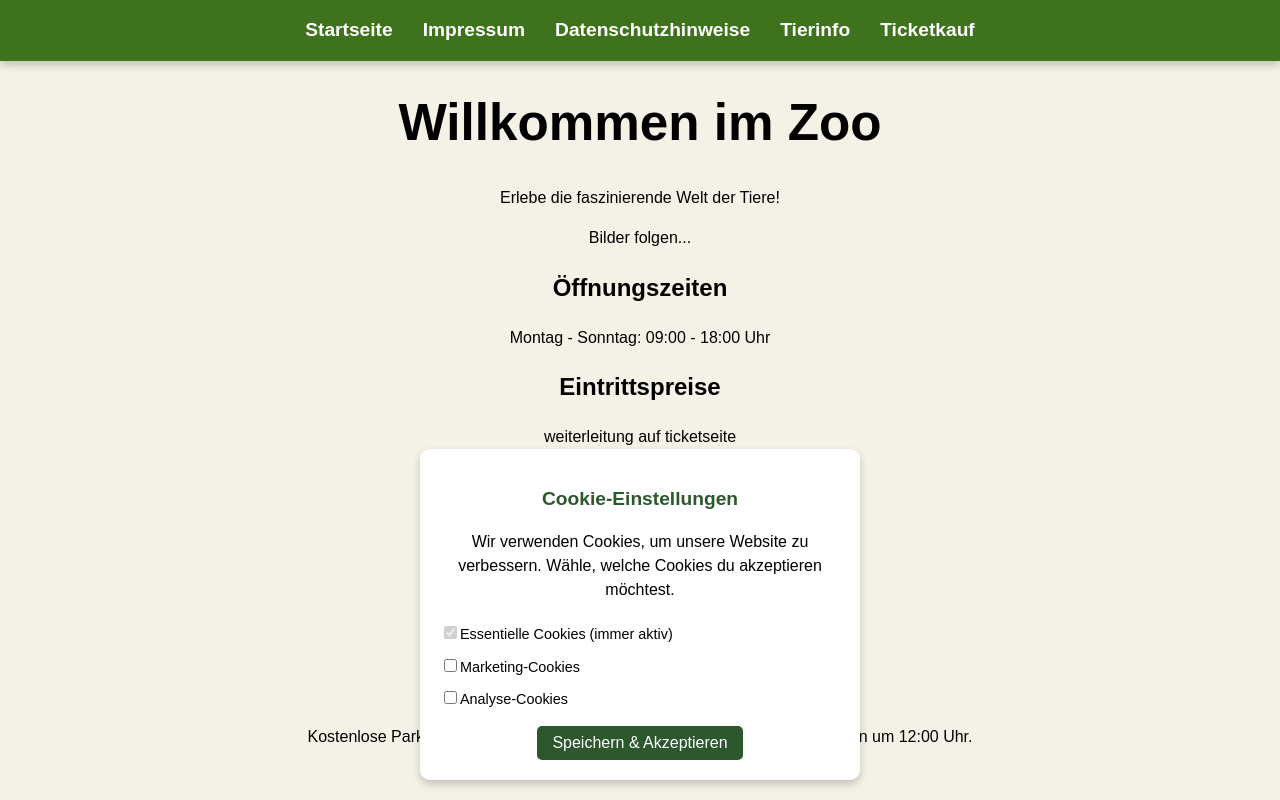
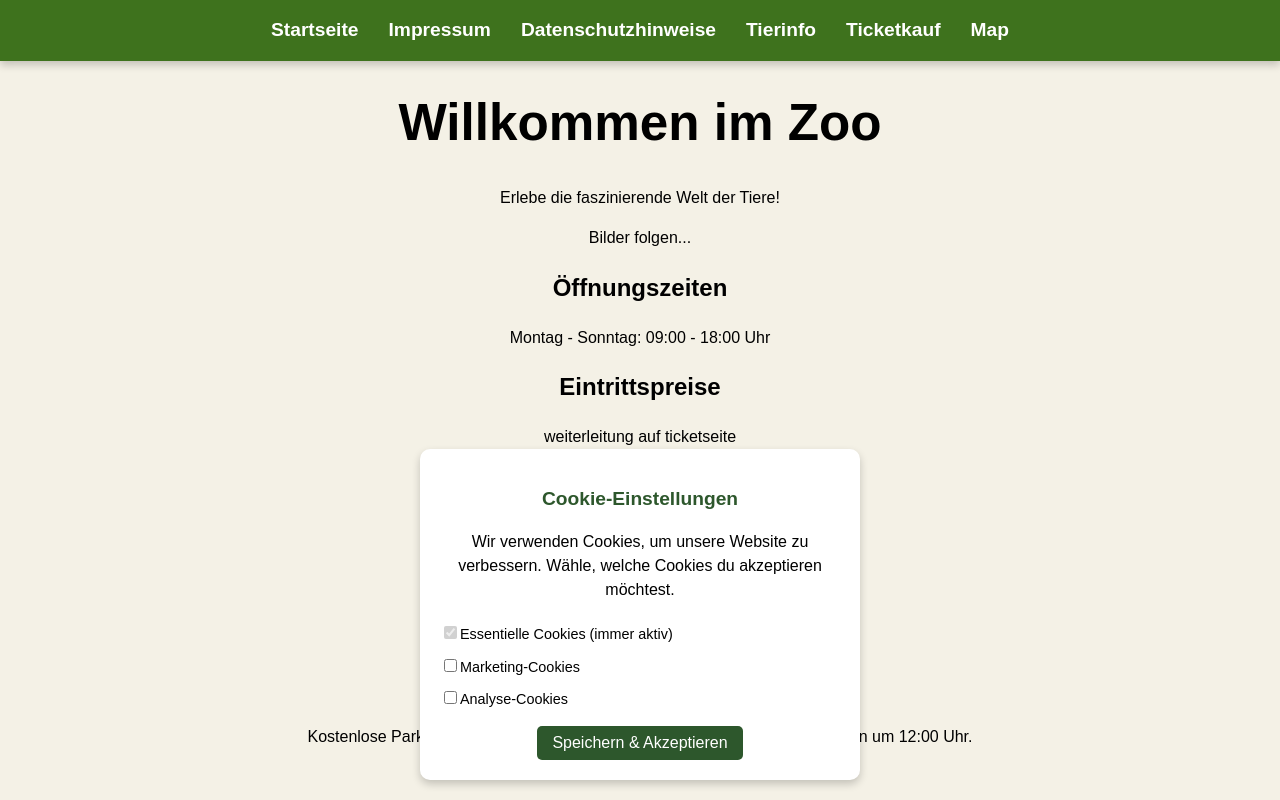
Before and after one commit to RiartC/M426_Zoo_App, a React (Vite) app: page / in a window 1280 px wide. Built offline with nearby package versions, Linux system fonts and the light colour scheme.

Commit message:
zookarte und ticker

```diff
--- a/src/App.jsx
+++ b/src/App.jsx
@@ -7,6 +7,7 @@ import "./App.css";
 import Tierinfo from "./tierinfo.jsx";
 import CookiePopup from "./CookiePopup.jsx";
 import TicketPage from "./ticket.jsx";
+import MapPage from "./pages/MapPage.jsx";
 
 
 function Home() {
@@ -57,6 +58,7 @@ function App() {
                 <Route path="/datenschutz" element={<Datenschutzhinweise />} />
                 <Route path="/tierinfo" element={<Tierinfo />} />
                 <Route path="/ticket" element={<TicketPage />} />
+                <Route path="/map" element={<MapPage />} />
             </Routes>
         </Router>
     );
--- a/src/navbar.jsx
+++ b/src/navbar.jsx
@@ -10,6 +10,7 @@ const Navbar = () => {
                 <li><Link to="/datenschutz" className="hover:underline">Datenschutzhinweise</Link></li>
                 <li><Link to="/tierinfo" className="hover:underline">Tierinfo</Link></li>
                 <li><Link to="/ticket" className="hover:underline">Ticketkauf</Link></li>
+                <li><Link to="/map" className="hover:underline">Map</Link></li>
             </ul>
         </nav>
     );
```
